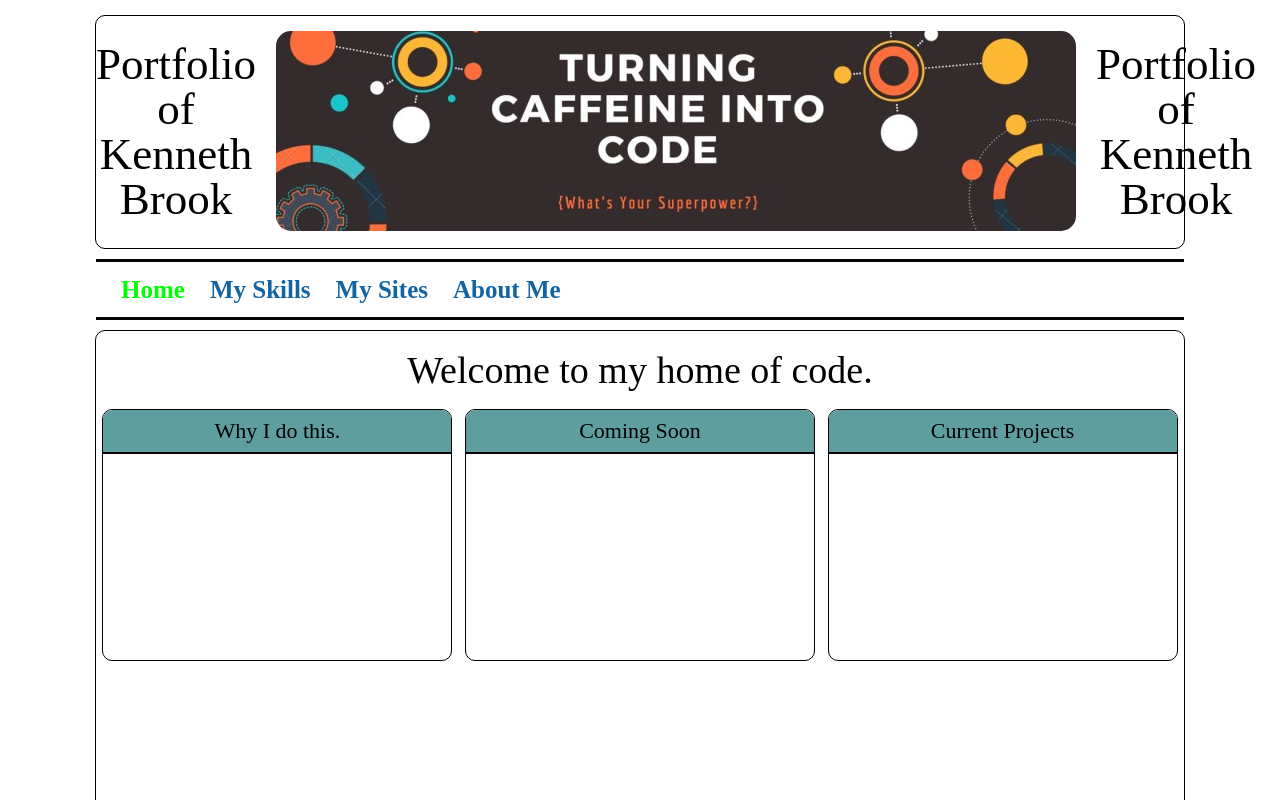
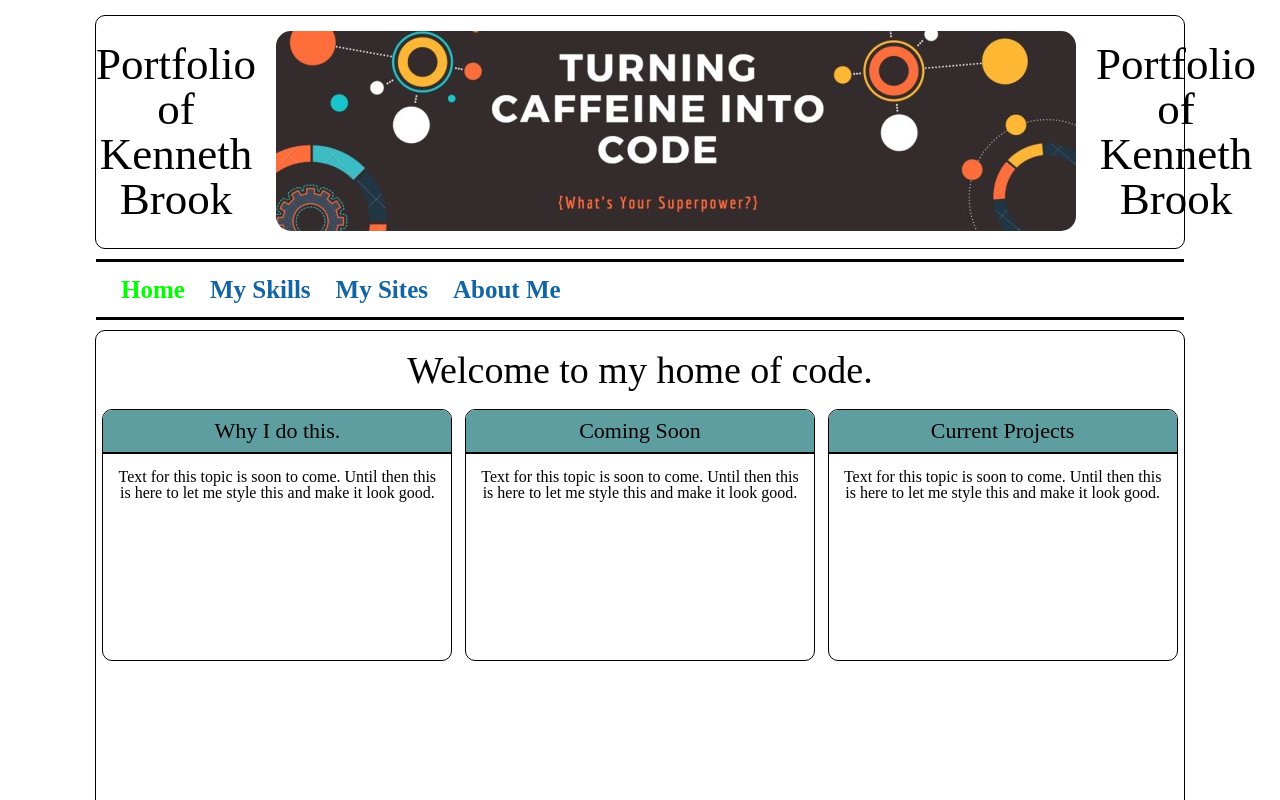
Before and after one commit to kenneth-brook/portfolio-2021, a React (Create React App) app: page / in a window 1280 px wide. Shown: the top 800 px of the page. Built offline with nearby package versions, Linux system fonts and the light colour scheme.

Commit message:
home topic body blocks set

```diff
--- a/src/components/Home.js
+++ b/src/components/Home.js
@@ -9,15 +9,33 @@ function Home() {
 					<div className='blockHead'>
 						<h2>Why I do this.</h2>
 					</div>
+					<div className='blockBody'>
+						<p>
+							Text for this topic is soon to come. Until then this is here to
+							let me style this and make it look good.
+						</p>
+					</div>
 				</div>
 				<div className='infoBlock'>
 					<div className='blockHead'>
 						<h2>Coming Soon</h2>
 					</div>
+					<div className='blockBody'>
+						<p>
+							Text for this topic is soon to come. Until then this is here to
+							let me style this and make it look good.
+						</p>
+					</div>
 				</div>
 				<div className='infoBlock'>
 					<div className='blockHead'>
 						<h2>Current Projects</h2>
+					</div>
+					<div className='blockBody'>
+						<p>
+							Text for this topic is soon to come. Until then this is here to
+							let me style this and make it look good.
+						</p>
 					</div>
 				</div>
 			</div>
--- a/src/sass/home.scss
+++ b/src/sass/home.scss
@@ -36,6 +36,12 @@
 					padding: 10px 0;
 				}
 			}
+
+			.blockBody {
+				text-align: center;
+				font-size: 1.6rem;
+				margin: 15px;
+			}
 		}
 	}
 }
```
Also changed, not shown: 1 other file (tests, documents, lock files or other folders).
